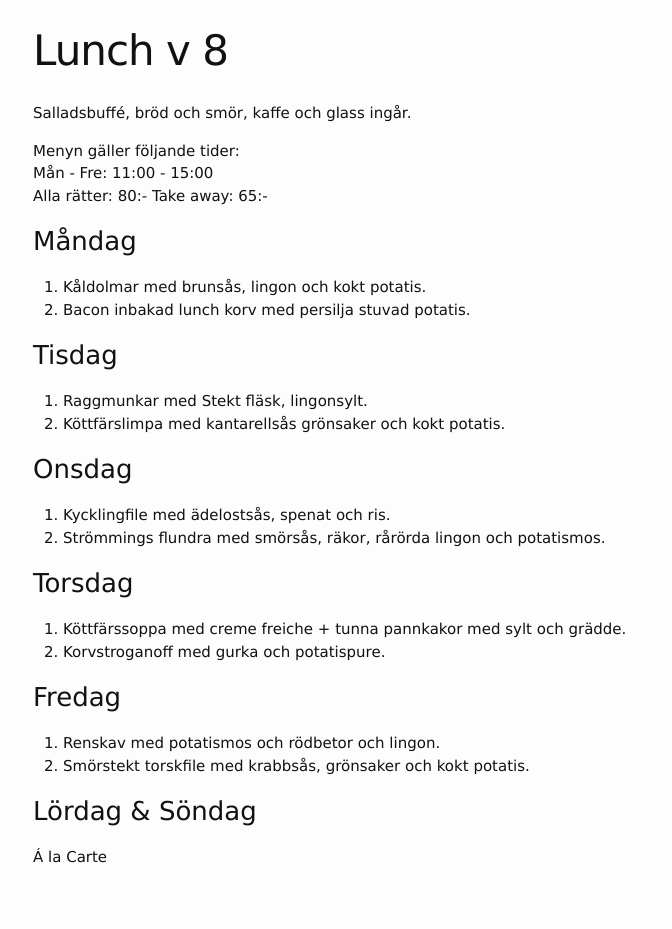
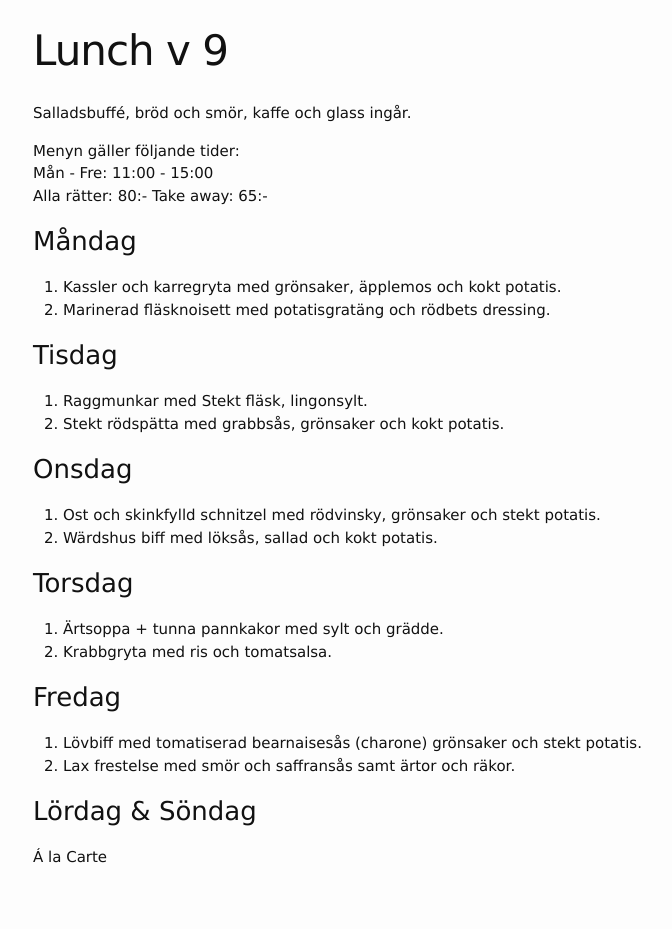
Before and after one commit to FarInn62/farinn62.github.io, a Jekyll site: the page built from lunch.md, in a window 1280 px wide. Shown: the whole page, without its empty margins (237-909 px from the left). Built offline with Jekyll 4.4.1, drawn with Linux system fonts in a browser that asks for light colours.

Commit message:
Update lunch.md

```diff
--- a/lunch.md
+++ b/lunch.md
@@ -1,6 +1,6 @@
 ---
 layout: foodmenu
-title: Lunch v 8
+title: Lunch v 9
 permalink: /lunch/
 published: true
 ---
@@ -12,28 +12,28 @@ Alla rätter: 80:- Take away: 65:-
 
 ### Måndag
 
-1. Kåldolmar med brunsås, lingon och kokt potatis.
-2. Bacon inbakad lunch korv med persilja stuvad potatis.
+1. Kassler och karregryta med grönsaker, äpplemos och kokt potatis.
+2. Marinerad fläsknoisett med potatisgratäng och rödbets dressing.
 
 ### Tisdag
 
 1. Raggmunkar med Stekt fläsk, lingonsylt.
-2. Köttfärslimpa med kantarellsås grönsaker och kokt potatis.
+2. Stekt rödspätta med grabbsås, grönsaker och kokt potatis.
 
 ### Onsdag
 
-1. Kycklingfile med ädelostsås, spenat och ris.
-2. Strömmings flundra med smörsås, räkor, rårörda lingon och potatismos.
+1. Ost och skinkfylld schnitzel med rödvinsky, grönsaker och stekt potatis.
+2. Wärdshus biff med löksås, sallad och kokt potatis.
 
 ### Torsdag
 
-1. Köttfärssoppa med creme freiche + tunna pannkakor med sylt och grädde.
-2. Korvstroganoff med gurka och potatispure.
+1. Ärtsoppa + tunna pannkakor med sylt och grädde.
+2. Krabbgryta med ris och tomatsalsa.
 
 ### Fredag
 
-1. Renskav med potatismos och rödbetor och lingon.
-2. Smörstekt torskfile med krabbsås, grönsaker och kokt potatis.
+1. Lövbiff med tomatiserad bearnaisesås (charone) grönsaker och stekt potatis.
+2. Lax frestelse med smör och saffransås samt ärtor och räkor.
 
 
 ### Lördag & Söndag
```
